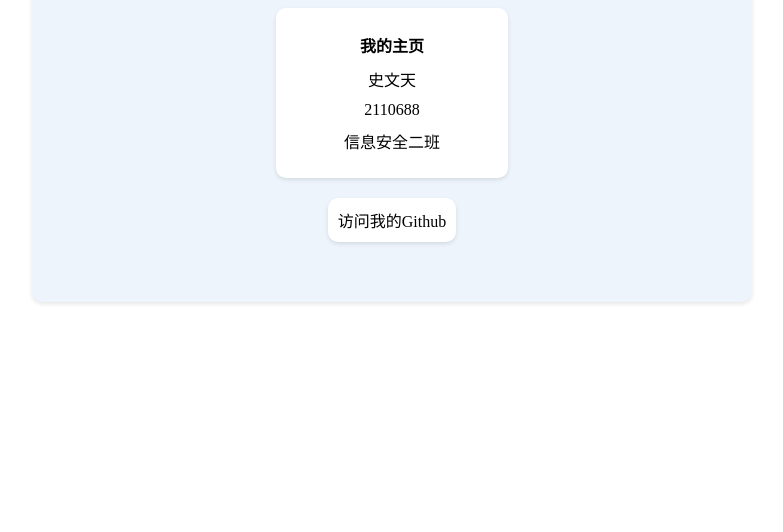
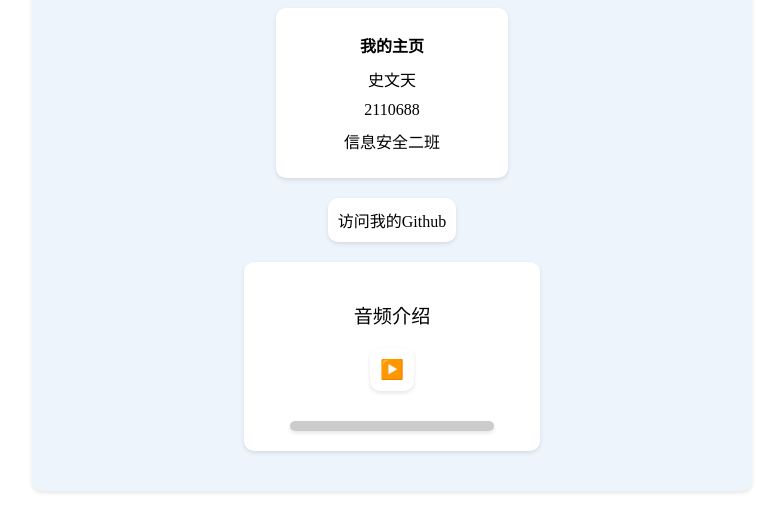
Before and after one commit to FlandreScarlet36/Computer_network_labs, a website: page lab2/index.html in a window 1280 px wide. Shown: the part 240-772 px from the top of the page, without its empty margins (248-1031 px from the left). Drawn offline with Linux system fonts and the light colour scheme.

Commit message:
Finished lab2

```diff
--- a/lab2/app.js
+++ b/lab2/app.js
@@ -12,7 +12,7 @@ app.listen(port, '0.0.0.0', () => {
     let ipAddress = '127.0.0.1';
 
     // 遍历网络接口，找到非 localhost 下的 IPv4 地址
-
+    /*
     Object.keys(networkInterfaces).forEach((interfaceName) => {
         networkInterfaces[interfaceName].forEach((networkInterface) => {
             if (!networkInterface.internal && networkInterface.family === 'IPv4') {
@@ -20,7 +20,7 @@ app.listen(port, '0.0.0.0', () => {
             }
         });
     });
-
+    */
     console.log(`Availble on:`);
     console.log(`http://localhost:${port}`);
     console.log(`http://${ipAddress}:${port}`);
--- a/lab2/index.html
+++ b/lab2/index.html
@@ -177,8 +177,56 @@
             <a class="github" href="https://github.com/FlandreScarlet36" target="_blank">
                 访问我的Github
             </a>
+            <div class="audio">
+                <p>音频介绍</p>
+                <audio id="audioElement" src="audio.wav"></audio>
+                <button id="playButton" onclick="togglePlay()"></button>
+                <div class="progressBar">
+                    <div class="progressBarFill" :style="{ width: progress + '%' }"></div>
+                </div>
+            </div>
         </div>
     </div>
+    <script>
+        var audioElement = document.getElementById('audioElement');
+        audioElement.addEventListener('timeupdate', updateProgressBar);
+        audioElement.addEventListener('ended', resetAudio);
+
+        var isPlaying = false;
+        var playButton = document.getElementById('playButton');
+        playButton.textContent = isPlaying ? '⏸' : '▶️';
+        var progress = 0;
+
+        function togglePlay() {
+            if (isPlaying) {
+                audioElement.pause();
+                playButton.textContent = '▶️';
+            } else {
+                audioElement.play();
+                playButton.textContent = '⏸';
+            }
+            isPlaying = !isPlaying;
+        }
+
+        function updateProgressBar() {
+            var progressBarFill = document.querySelector('.progressBarFill');
+            progress = (audioElement.currentTime / audioElement.duration) * 100;
+            progressBarFill.style.width = progress + '%';
+        }
+
+        function resetAudio() {
+            audioElement.currentTime = 0;
+            progress = 0;
+            isPlaying = false;
+            playButton.textContent = '▶️';
+        }
+
+        var audioElement = new Audio('audio.wav');
+        audioElement.addEventListener('timeupdate', updateProgressBar);
+        audioElement.addEventListener('ended', resetAudio);
+        var isPlaying = false;
+        var progress = 0;
+    </script>
 </body>
 
 </html>
```
Also changed, not shown: 1 other file.
